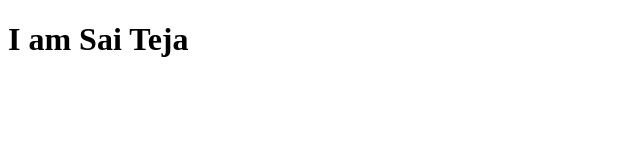
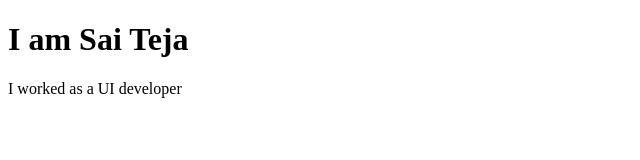
Before and after one commit to tejaattuluri/git-test1, a plain HTML site: page index.html in a window 1280 px wide. Shown: the whole page, without its empty margins (0-640 px from the left). Drawn offline with Linux system fonts and the light colour scheme.

Commit message:
Update index.html

```diff
--- a/index.html
+++ b/index.html
@@ -9,6 +9,7 @@
 <body>
     <div class="wrapper">
         <h1>I am Sai Teja</h1>
+        <p>I worked as a UI developer</p>
     </div>
 </body>
 </html>
```
